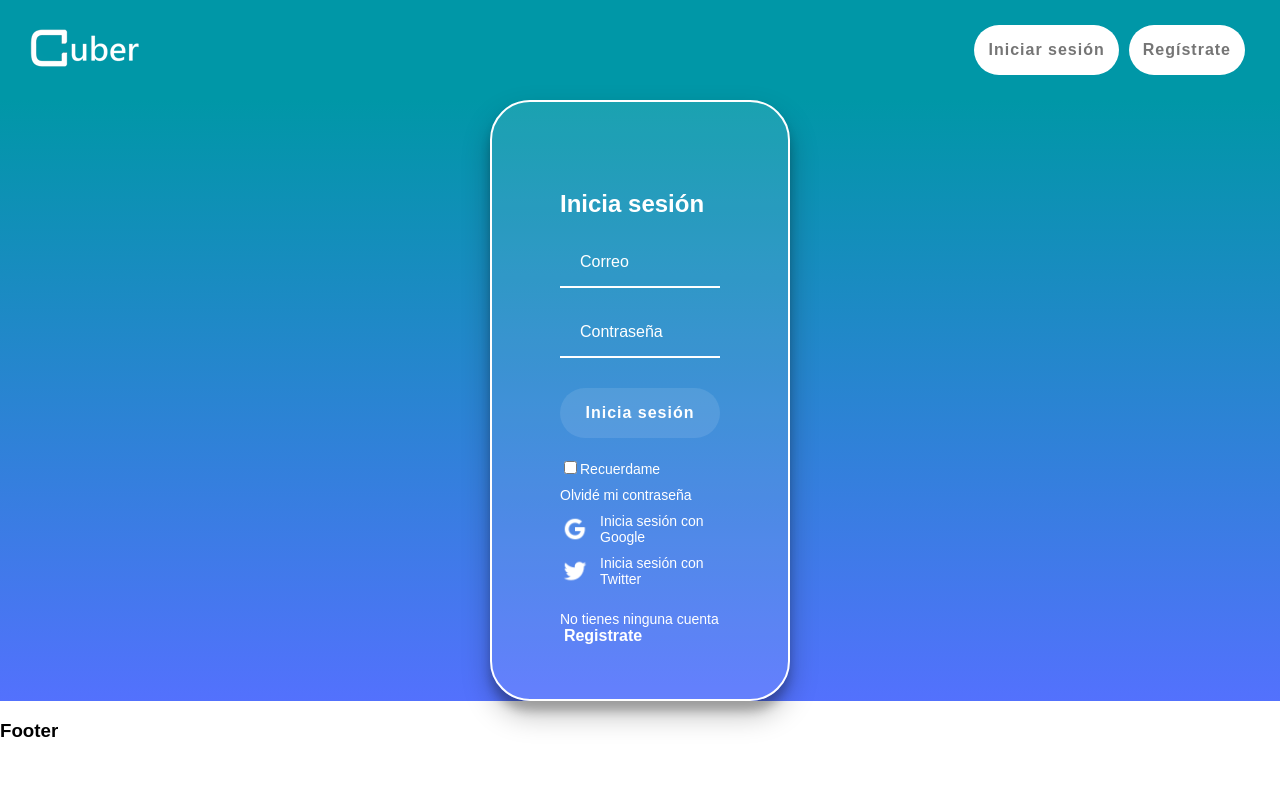
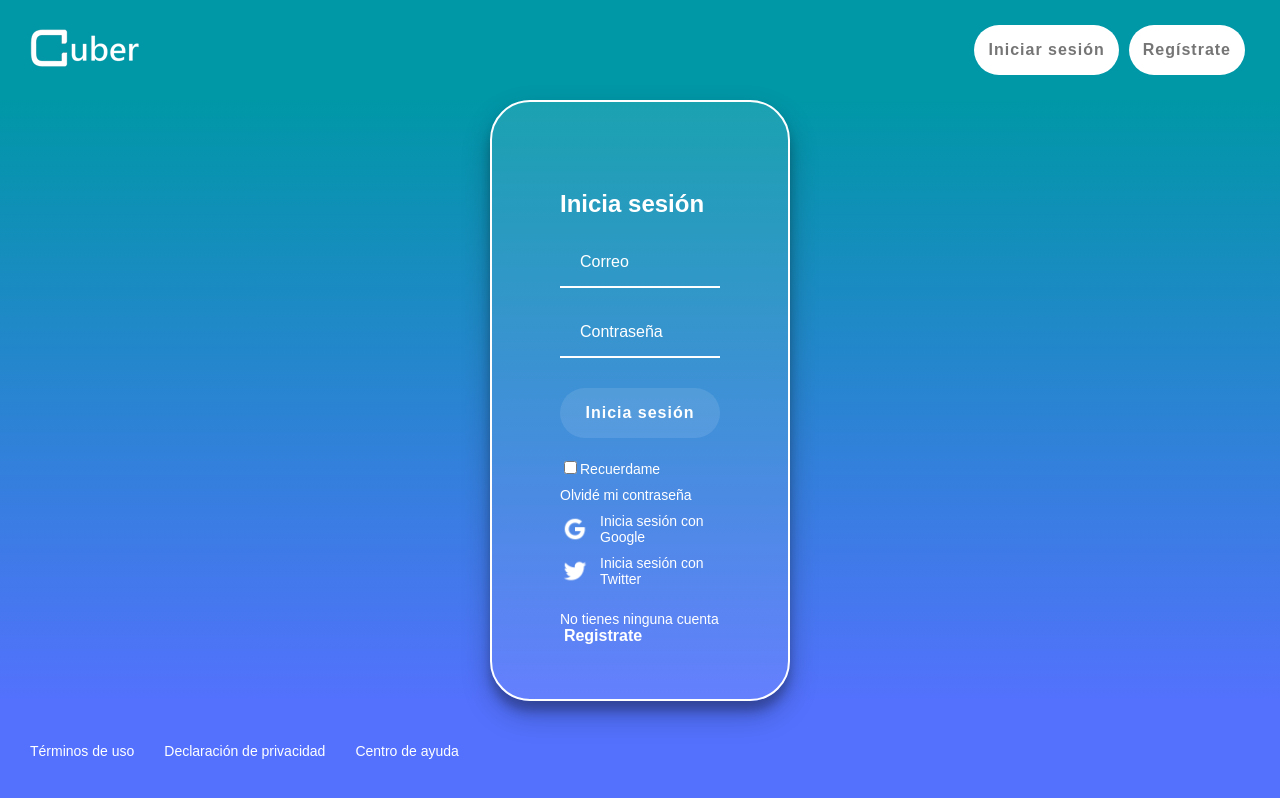
Before and after one commit to Crisari07/Uber, a React app: page /login in a window 1280 px wide. Shown: the top 798 px of the page. Built offline with nearby package versions, Linux system fonts and the light colour scheme; a web font is replaced by a local one; what google-maps-react would draw is missing.

Commit message:
added footer and notFound components

```diff
--- a/src/assets/styles/Vars.scss
+++ b/src/assets/styles/Vars.scss
@@ -2,6 +2,7 @@
 
 $theme-font: 'Muli', sans-serif;
 $primary-color: #00BCD4;
+$secondary-color: #5371FD;
 $dark-primary-color: #0097A7;
 $light-primary-color: #B2EBF2;
 $accent-color: #FFC107;
@@ -15,3 +16,13 @@ $secondary-login-color: #5371FD;
 
 $primary-register-color: #0097A7;
 $secondary-register-color: #5371FD;
+
+$h1-font-size: 1.5rem;
+$h2-font-size: 1.25rem;
+$h3-font-size: 1rem;
+$normal-font-size: 0.9375rem;
+$small-font-size: 0.8125rem;
+$smaller-font-size: 0.75rem;
+
+$error404-font-size: 5rem;
+$error404-message-size: 2.5rem;
--- a/src/assets/styles/components/Footer.scss
+++ b/src/assets/styles/components/Footer.scss
@@ -0,0 +1,21 @@
+@import '../App.scss';
+
+.footer {
+  display: flex;
+  align-items: center;
+  width: 100%;
+  height: 100px;
+  background-color: $secondary-color;
+}
+
+.footer a {
+  color: white;
+  cursor: pointer;
+  font-size: 14px;
+  padding-left: 30px;
+  text-decoration: none;
+}
+
+.footer a:hover {
+  text-decoration: underline;
+}
--- a/src/assets/styles/components/NotFound.scss
+++ b/src/assets/styles/components/NotFound.scss
@@ -0,0 +1,51 @@
+@import '../App.scss';
+
+.error-message {
+  display: flex;
+  flex-direction: column;
+  align-items: center;
+  justify-content: center;
+  height: calc(100vh - 200px);
+	width: 100%;
+	background: linear-gradient($primary-login-color, $secondary-login-color);
+}
+
+.error-message__container {
+  text-align: center;
+	color: white;
+
+	button {
+		width: 100%;
+	}
+
+	h1 {
+		font-size: $error404-font-size;
+	}
+
+	p {
+		font-size: $error404-message-size;
+	}
+
+}
+
+.animated {
+  animation-duration: 2.5s;
+  animation-fill-mode: both;
+  animation-iteration-count: infinite;
+}
+
+@keyframes bounce {
+  0%, 20%, 50%, 80%, 100% {
+    transform: translateY(0);
+  }
+  40% {
+    transform: translateY(-30px);
+  }
+  60% {
+    transform: translateY(-15px);
+  }
+}
+
+.bounce {
+  animation-name: bounce;
+}
--- a/src/components/Footer.jsx
+++ b/src/components/Footer.jsx
@@ -1,6 +1,12 @@
 import React from 'react';
-import './../assets/styles/components/Footer.scss';
+import '../assets/styles/components/Footer.scss';
 
-const Footer = () => <h3>Footer</h3>;
+const Footer = () => (
+  <footer className="footer">
+    <a href="/">Términos de uso</a>
+    <a href="/">Declaración de privacidad</a>
+    <a href="/">Centro de ayuda</a>
+  </footer>
+);
 
 export default Footer;
--- /dev/null
+++ b/src/containers/NotFound.jsx
@@ -0,0 +1,19 @@
+import React from 'react';
+import { Link } from 'react-router-dom';
+import '../assets/styles/components/NotFound.scss';
+
+const NotFound = () => (
+  <>
+    <section className="error-message">
+      <section className="error-message__container">
+        <h1 className="animated bounce">404</h1>
+        <p>Página no encontrada</p>
+        <Link to="/">
+          <button className="button" type="button">Sácame de aquí</button>
+        </Link>
+      </section>
+    </section>
+  </>
+);
+
+export default NotFound;
--- a/src/routes/App.js
+++ b/src/routes/App.js
@@ -4,7 +4,7 @@ import Home from '../containers/Home';
 import Layout from '../containers/Layout';
 import Login from '../containers/Login';
 import Register from '../containers/Register';
-import NotFound from '../components/NotFound';
+import NotFound from '../containers/NotFound';
 
 const App = () => (
   <BrowserRouter>
```
